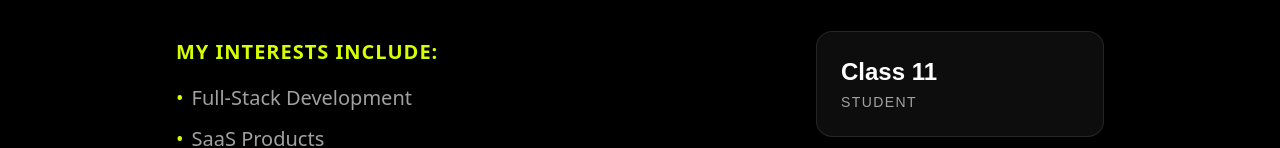
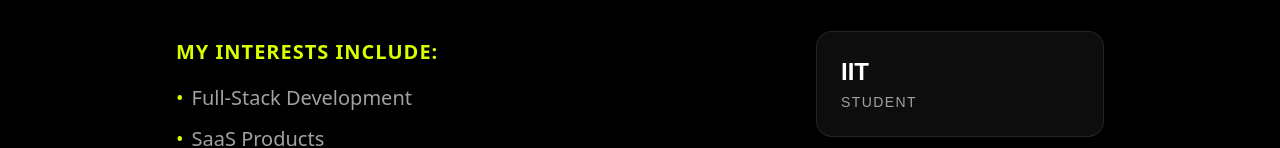
Before and after one commit to sharmarnav547-create/portfolio, a Next.js app: page /about in a window 1280 px wide. Shown: the part 561-709 px from the top of the page. Built offline with nearby package versions, Linux system fonts and the light colour scheme; a web font is replaced by a local one.

Commit message:
Update: changed student status from Class 11 to IIT

```diff
--- a/components/sections/about.tsx
+++ b/components/sections/about.tsx
@@ -68,7 +68,7 @@ export function AboutSection() {
               transition={{ delay: 0.4 }}
               className="p-6 rounded-2xl bg-white/5 border border-white/10 hover:border-[#D6FF00]/50 transition-colors"
             >
-              <div className="text-2xl font-bold text-white mb-1">Class 11</div>
+              <div className="text-2xl font-bold text-white mb-1">IIT</div>
               <div className="text-sm text-neutral-400 uppercase tracking-widest">Student</div>
             </motion.div>
 
```
